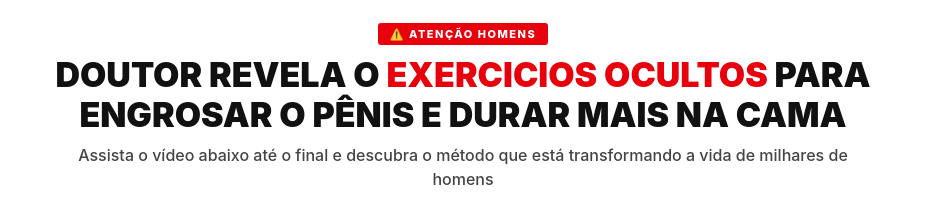
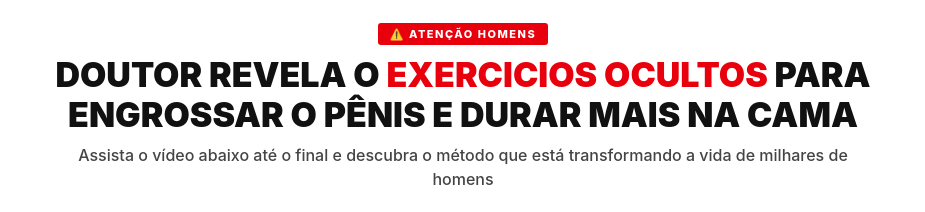
Before and after one commit to eriv01/maquinadeprazer.combr, a website: page index.html in a window 1280 px wide. Shown: the top 212 px of the page, without its empty margins (177-1102 px from the left). Drawn offline with Linux system fonts and the light colour scheme.

Commit message:
Update index.html

```diff
--- a/index.html
+++ b/index.html
@@ -733,7 +733,7 @@
     <!-- HEADLINE -->
     <div class="headline-wrap">
       <span class="eyebrow">⚠️ Atenção Homens</span>
-      <h1>Doutor Revela o <span>Exercicios Ocultos</span> Para Engrosar o Pênis e Durar Mais na Cama<span></span></h1>
+      <h1>Doutor Revela o <span>Exercicios Ocultos</span> Para Engrossar o Pênis e Durar Mais na Cama<span></span></h1>
       <p class="sub-headline">Assista o vídeo abaixo até o final e descubra o método que está transformando a vida de milhares de homens</p>
     </div>
 
```
